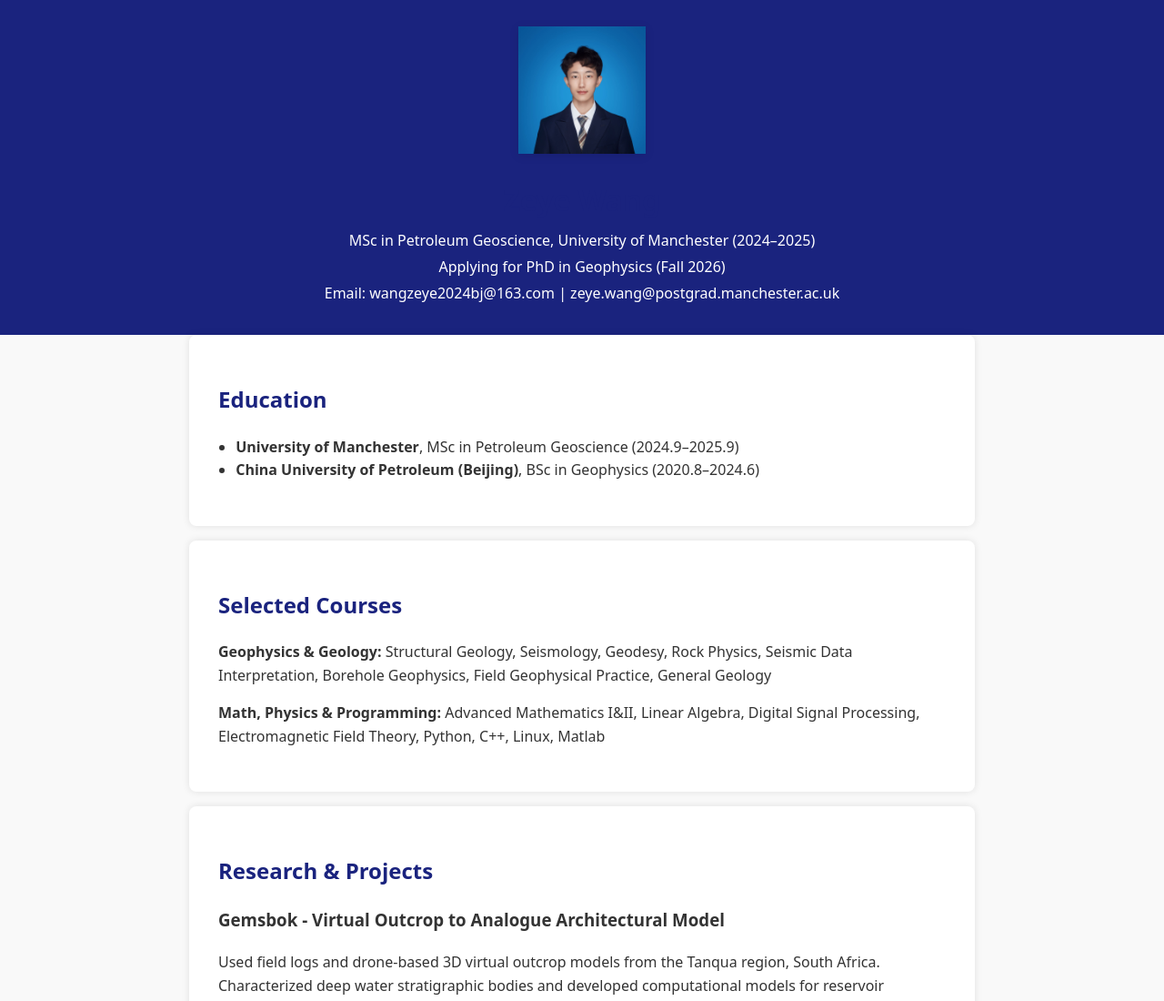
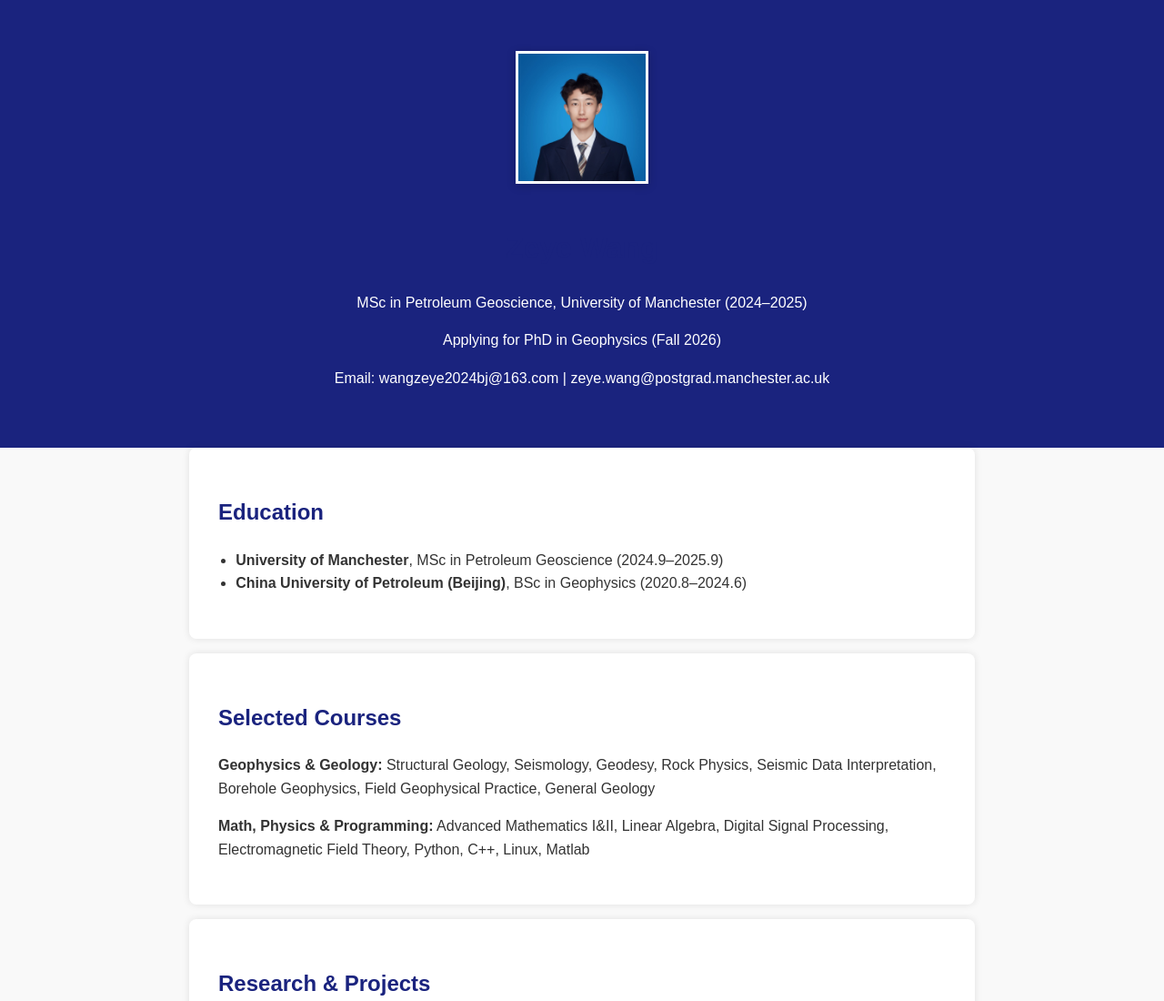
Before and after one commit to cupwzy/zeye-wang.github.io, a plain HTML site: page index.html in a window 1280 px wide. Shown: the top 1100 px of the page at 91% size. Drawn offline with Linux system fonts and the light colour scheme.

Commit message:
Update index.html

```diff
--- a/index.html
+++ b/index.html
@@ -12,24 +12,22 @@
       line-height: 1.6;
       background-color: #f9f9f9;
       color: #333;
-      scroll-behavior: smooth;
-      font-family: system-ui, -apple-system, Segoe UI, Roboto, Arial, sans-serif;
     }
     header {
       background: #1a237e;
       color: white;
-      padding: 1rem 1rem;
+      padding: 2rem 1rem 3rem 1rem; /* 增加底部内边距将头像推下 */
       text-align: center;
     }
     header img {
       width: 140px;
       height: 140px;
       border-radius: 0%;
-      margin-bottom: 0.5rem;
+      margin-top: 1.5rem; /* 向下移动头像 */
+      margin-bottom: 1rem;
       object-fit: cover;
-      position: sticky; top: 0;
-
-      box-shadow: 0 2px 10px rgba(0, 0, 0, 0.1);
+      border: 3px solid white;
+      box-shadow: 0 2px 10px rgba(0, 0, 0, 0.2);
     }
     section {
       padding: 2rem;
@@ -42,22 +40,6 @@
     }
     h1, h2 {
       color: #1a237e;
-    }
-    header {
-      padding: 1.8rem 1rem; /* 增加头部垂直内边距 */
-    }
-
-    header img {
-      margin-bottom: 0.3rem; /* 精细控制图片间距 */
-    }
-
-    h1 {
-      margin: 0.8rem 0 0.5rem; /* 上 中 下 边距 */
-    }
-
-    header p {
-      margin: 0.4rem 0;
-      line-height: 1.4;
     }
     ul {
       padding-left: 1.2rem;
```
